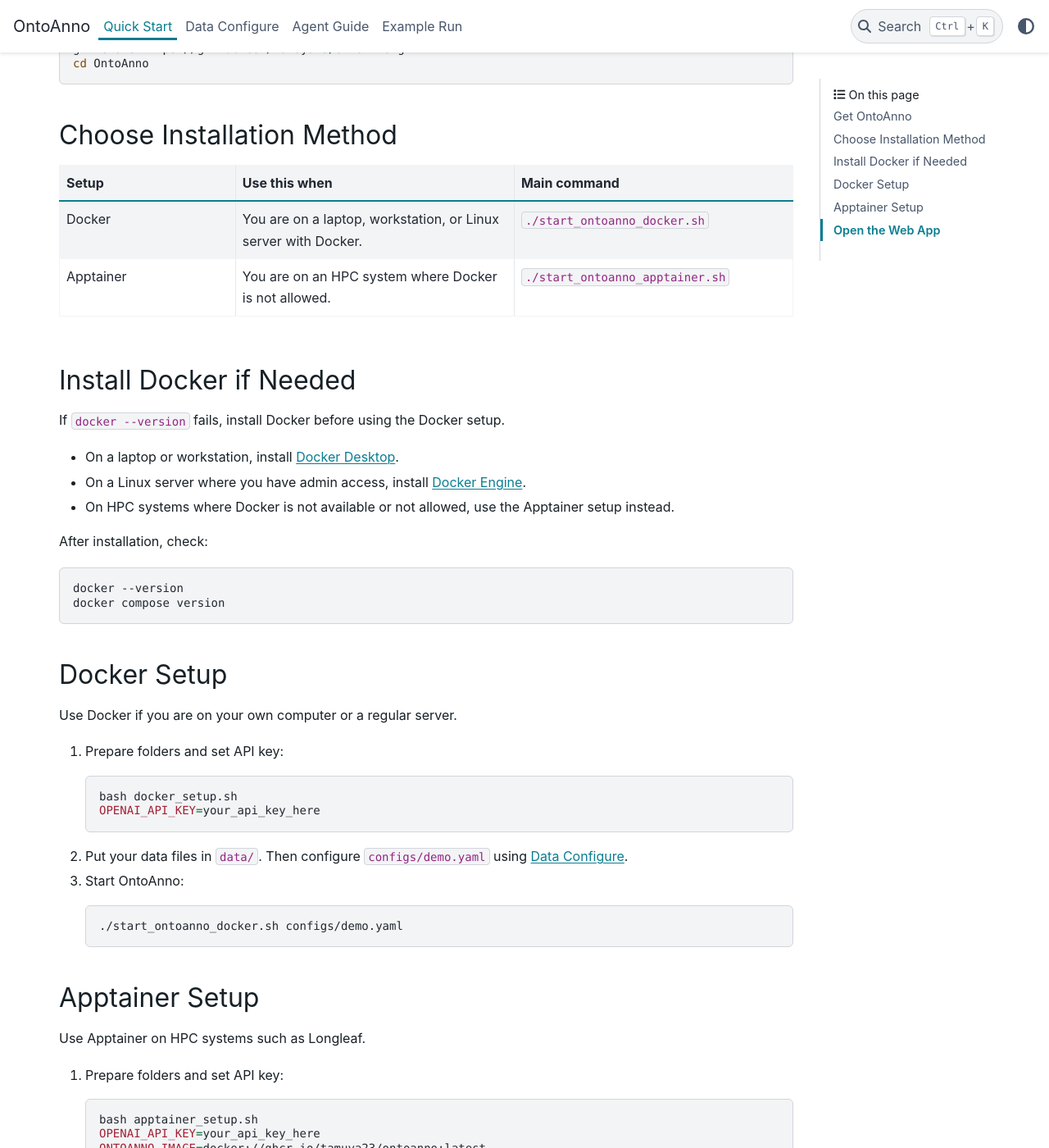
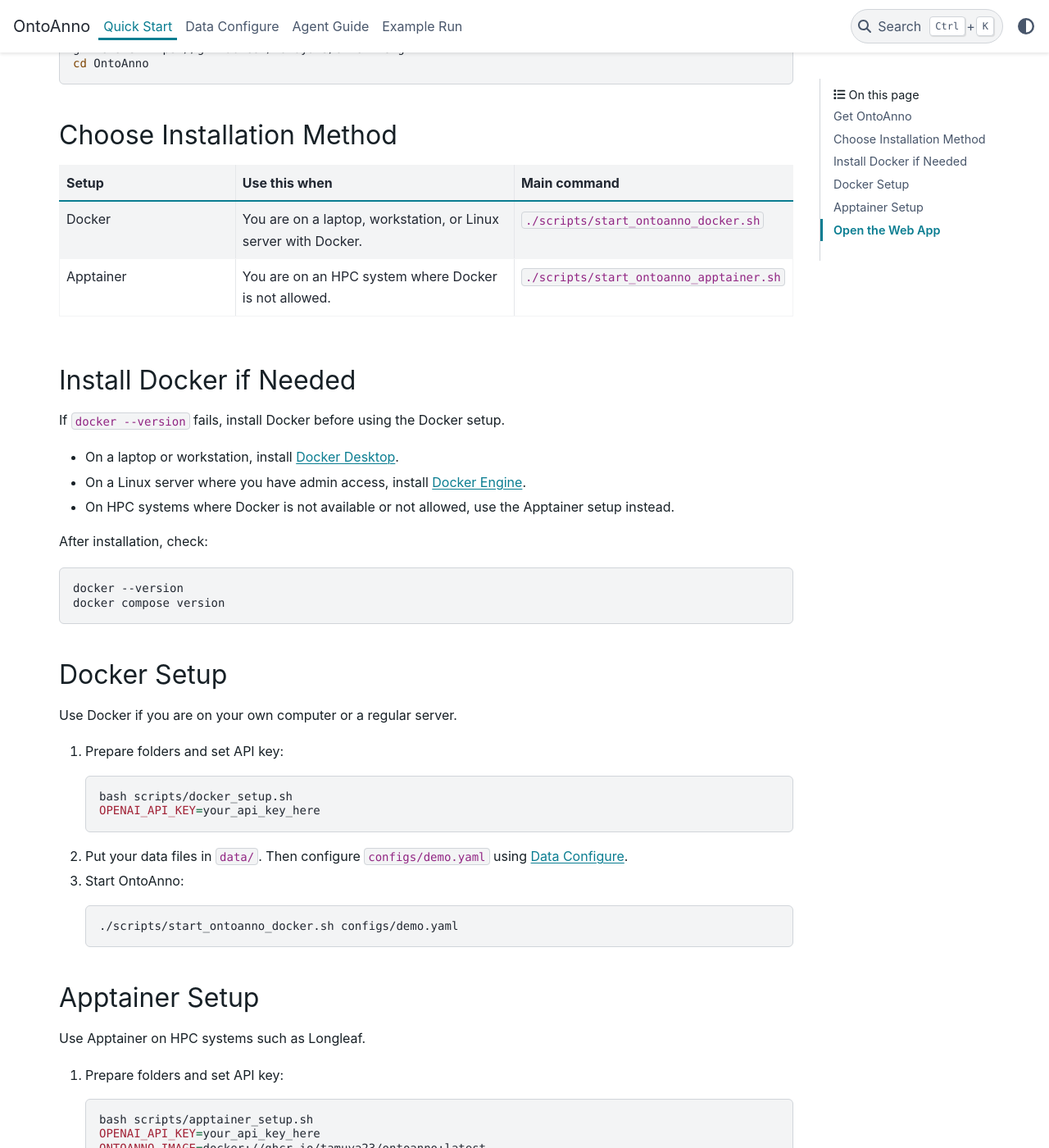
Before and after one commit to tamuya23/OntoAnno, a Sphinx documentation site: the page built from docs/quick_start.rst, in a window 1280 px wide and 1400 px high, scrolled down 344 px. Shown: the whole window at 82% size. Built offline with Sphinx 7.4.7 and the PyData theme 0.15.4, drawn with Linux system fonts in a browser that asks for light colours; some of the changed text lies outside the part shown.

Commit message:
script folder update

```diff
--- a/docs/quick_start.rst
+++ b/docs/quick_start.rst
@@ -25,10 +25,10 @@
      - Main command
    * - Docker
      - You are on a laptop, workstation, or Linux server with Docker.
-     - ``./start_ontoanno_docker.sh``
+     - ``./scripts/start_ontoanno_docker.sh``
    * - Apptainer
      - You are on an HPC system where Docker is not allowed.
-     - ``./start_ontoanno_apptainer.sh``
+     - ``./scripts/start_ontoanno_apptainer.sh``
 
 Install Docker if Needed
 ------------------------
@@ -55,7 +55,7 @@
 
    .. code-block:: bash
 
-      bash docker_setup.sh
+      bash scripts/docker_setup.sh
       OPENAI_API_KEY=your_api_key_here
 
 2. Put your data files in ``data/``. Then configure ``configs/demo.yaml``
@@ -65,7 +65,7 @@
 
    .. code-block:: bash
 
-      ./start_ontoanno_docker.sh configs/demo.yaml
+      ./scripts/start_ontoanno_docker.sh configs/demo.yaml
 
 
 Apptainer Setup
@@ -77,7 +77,7 @@
 
    .. code-block:: bash
 
-      bash apptainer_setup.sh
+      bash scripts/apptainer_setup.sh
       OPENAI_API_KEY=your_api_key_here
       ONTOANNO_IMAGE=docker://ghcr.io/tamuya23/ontoanno:latest
 
@@ -88,7 +88,7 @@
 
    .. code-block:: bash
 
-      ./start_ontoanno_apptainer.sh configs/demo.yaml
+      ./scripts/start_ontoanno_apptainer.sh configs/demo.yaml
 
 Open the Web App
 ----------------
```
Also changed, not shown: README.md (+4 -4 lines), docs/developer/COLLABORATION.md (renamed from COLLABORATION.md, +3 -2 lines), 14 other files.
